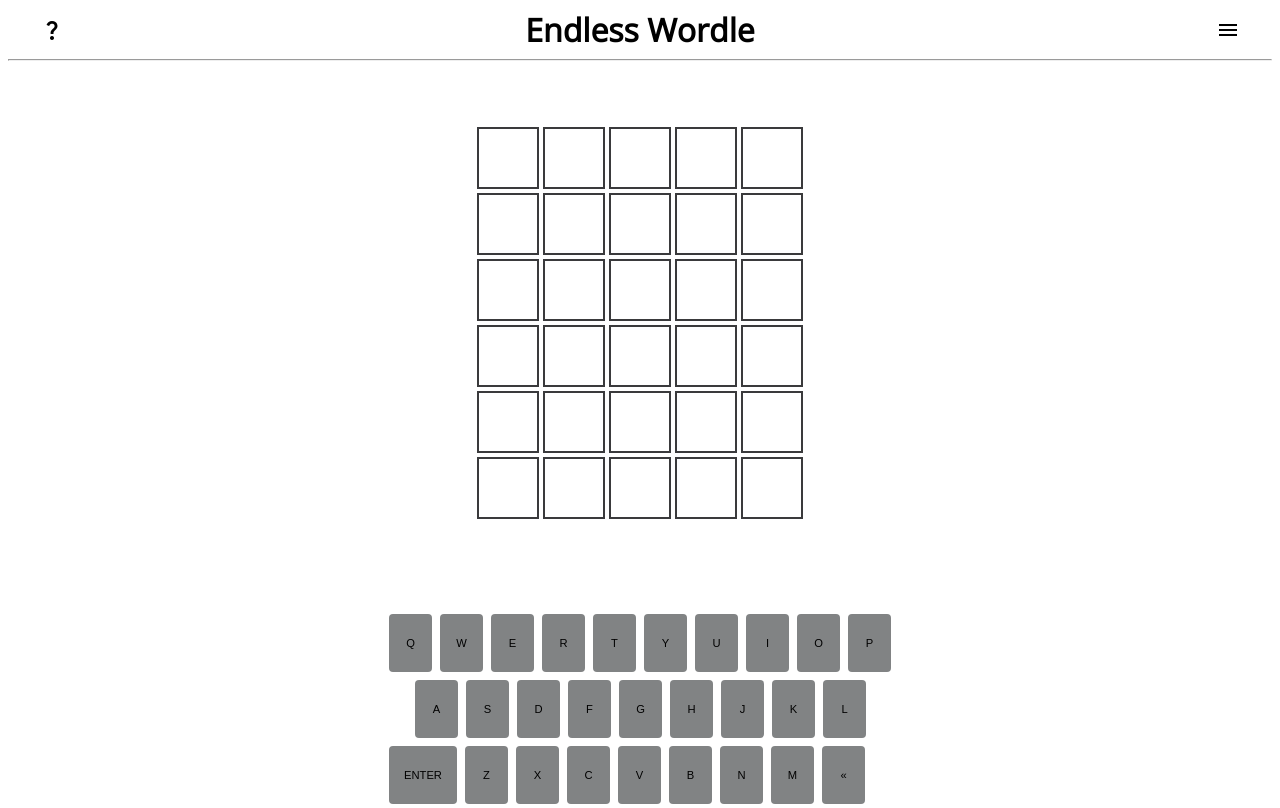
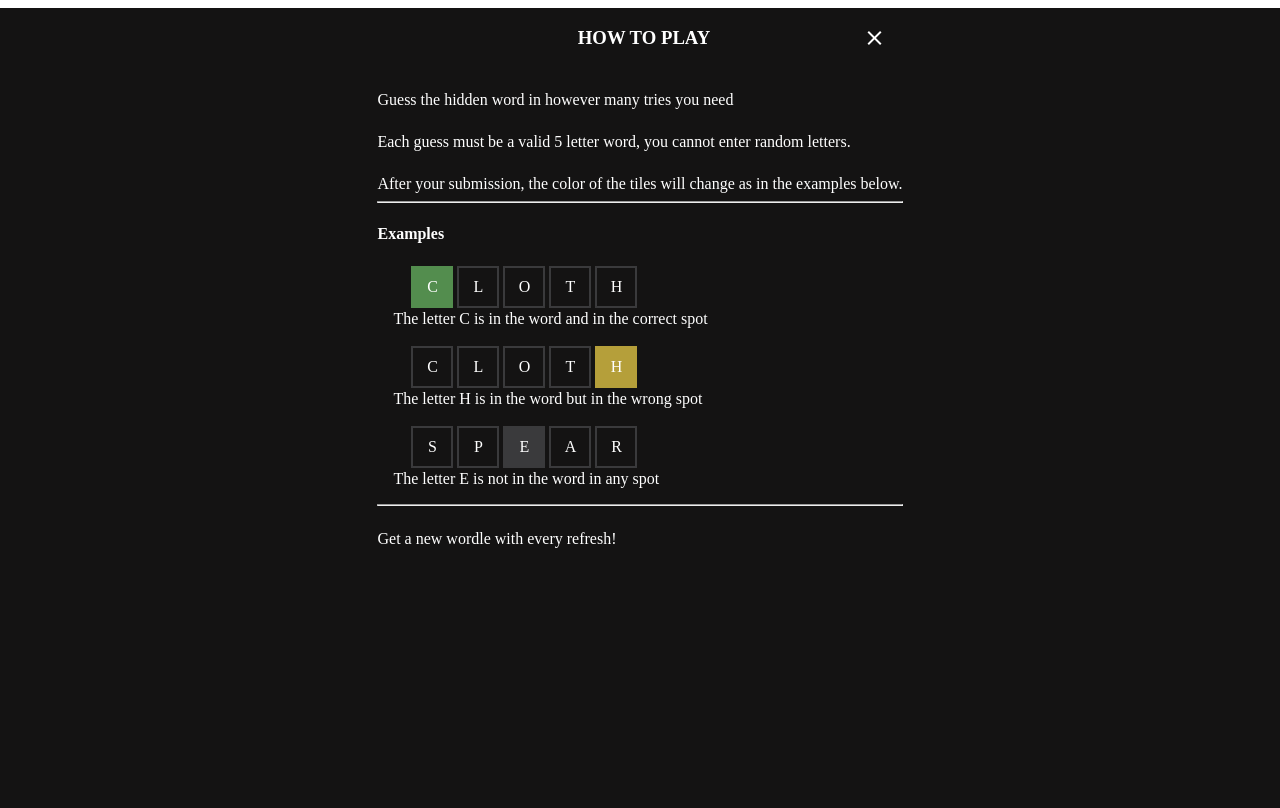
Before and after one commit to Ken-mbira/endless_wordle, a plain HTML site: page index.html in a window 1280 px wide. Both pictures are taken after a click on the element "question_mark". Drawn offline with nearby package versions, Linux system fonts and the light colour scheme; no server answers.

Commit message:
add the how to play section

```diff
--- a/index.css
+++ b/index.css
@@ -76,6 +76,25 @@ p {
 .tile-container .tile {
     width: 62px;
     height: 62px;
+    border: 2px solid#3a3a3c;
+    box-sizing: border-box;
+    display: flex;
+    justify-content: center;
+    align-items: center;
+    margin: 2px;
+}
+
+.example-tile-container {
+    display: flex;
+}
+
+.example-tile-container div {
+    display: flex;
+}
+
+.example-tile-container .tile {
+    width: 42px;
+    height: 42px;
     border: 2px solid#3a3a3c;
     box-sizing: border-box;
     display: flex;
@@ -168,6 +187,42 @@ p {
     }
 }
 
+#help-section {
+    display: none;
+    justify-content: center;
+    width: 100%;
+    height: 100%;
+    z-index: 1;
+    position: fixed;
+    background-color: rgb(20, 19, 19);
+    color: white;
+}
+
+#help-section div {
+    padding-left: 1rem;
+    padding-right: 1rem
+}
+
+#help-title {
+    display: flex;
+    justify-content: space-between;
+    height: fit-content;
+    align-items: center
+}
+
+#close-help-tab {
+    cursor: pointer;
+}
+
+.margin-ps {
+    margin-top: 1.5rem;
+    font-size: 1rem
+}
+
+.examples {
+    margin-bottom: 1rem;
+}
+
 #message-display {
     display: none;
     text-align: center;
--- a/index.html
+++ b/index.html
@@ -16,13 +16,12 @@
         <div class="navbar">
             <div class="controls">
                 <div class="more-icons">
-                    <i class="material-icons">question_mark</i>
+                    <i class="material-icons" id="help-icon">question_mark</i>
                 </div>
                 <div>
                     <p>Endless Wordle</p>
                 </div>
-                <div class="more-icons">
-                    <i class="material-icons">menu</i>
+                <div>
                 </div>
             </div>
             <hr>
@@ -32,6 +31,82 @@
                 <p>Sorry! But that's not a word!</p>
             </div>
         </div>
+        <div id="help-section">
+            <div>
+                <div id="help-title">
+                    <div></div>
+                    <h3>HOW TO PLAY</h3>
+                    <i class="material-icons" id="close-help-tab">close</i>
+                </div>
+                <p class="margin-ps">Guess the hidden word in however many tries you need</p>
+                <p class="margin-ps">Each guess must be a valid 5 letter word, you cannot enter random letters.</p>
+                <p class="margin-ps">After your submission, the color of the tiles will change as in the examples below.</p>
+                <hr>
+                <h4>Examples</h4>
+                <div class="examples" id="example-1">
+                    <div class="example-tile-container">
+                        <div class="tile green-overlay">
+                            C
+                        </div>
+                        <div class="tile">
+                            L
+                        </div>
+                        <div class="tile">
+                            O
+                        </div>
+                        <div class="tile">
+                            T
+                        </div>
+                        <div class="tile">
+                            H
+                        </div>
+                    </div>
+                    <p>The letter <span>C</span> is in the word and in the correct spot</p>
+                </div>
+                <div class="examples" id="example-1">
+                    <div class="example-tile-container">
+                        <div class="tile">
+                            C
+                        </div>
+                        <div class="tile">
+                            L
+                        </div>
+                        <div class="tile">
+                            O
+                        </div>
+                        <div class="tile">
+                            T
+                        </div>
+                        <div class="tile yellow-overlay">
+                            H
+                        </div>
+                    </div>
+                    <p>The letter <span>H</span> is in the word but in the wrong spot</p>
+                </div>
+                <div class="examples" id="example-1">
+                    <div class="example-tile-container">
+                        <div class="tile">
+                            S
+                        </div>
+                        <div class="tile">
+                            P
+                        </div>
+                        <div class="tile grey-overlay">
+                            E
+                        </div>
+                        <div class="tile">
+                            A
+                        </div>
+                        <div class="tile">
+                            R
+                        </div>
+                    </div>
+                    <p>The letter <span>E</span> is not in the word in any spot</p>
+                </div>
+                <hr>
+                <p class="margin-ps">Get a new wordle with every refresh!</p>
+            </div>
+        </div>
         <div class="tile-container"></div>
         <div class="key-container"></div>
     </div>
--- a/index.js
+++ b/index.js
@@ -2,6 +2,14 @@ const tileContainer = document.querySelector('.tile-container')
 const keyboard = document.querySelector('.key-container')
 
 let wordle
+
+document.getElementById('help-icon').addEventListener('click', () => {
+    document.getElementById('help-section').style.display = 'flex'
+})
+
+document.getElementById('close-help-tab').addEventListener('click', () => {
+    document.getElementById('help-section').style.display = 'none'
+})
 
 const getWordle = () => {
     fetch(`https://random-word-api.herokuapp.com/word?length=5`)
```
